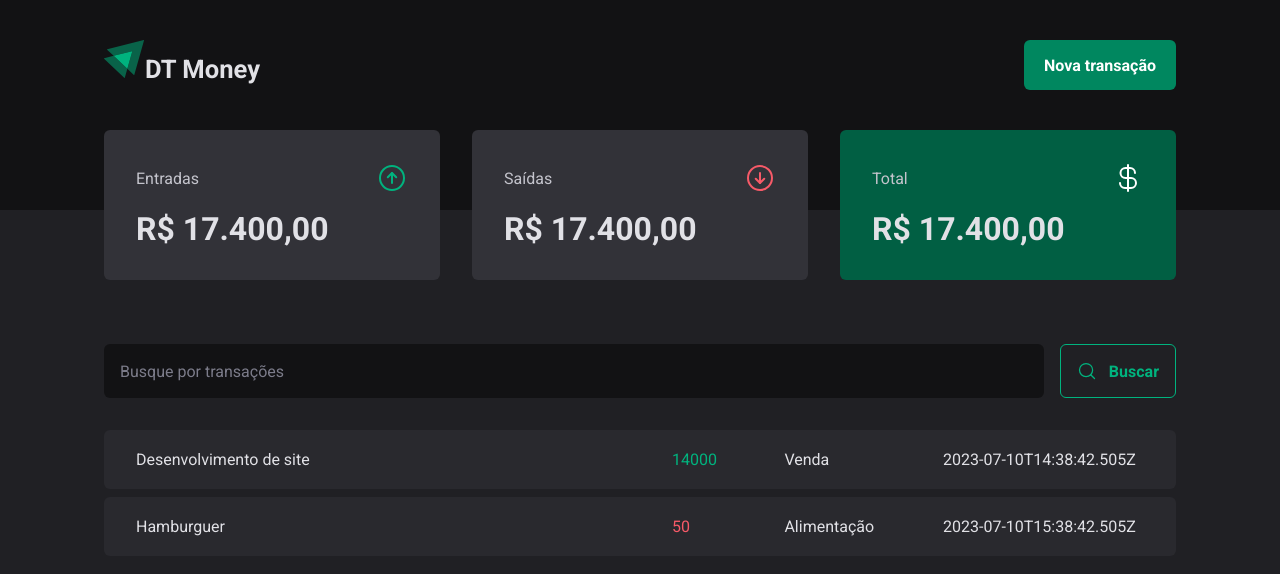
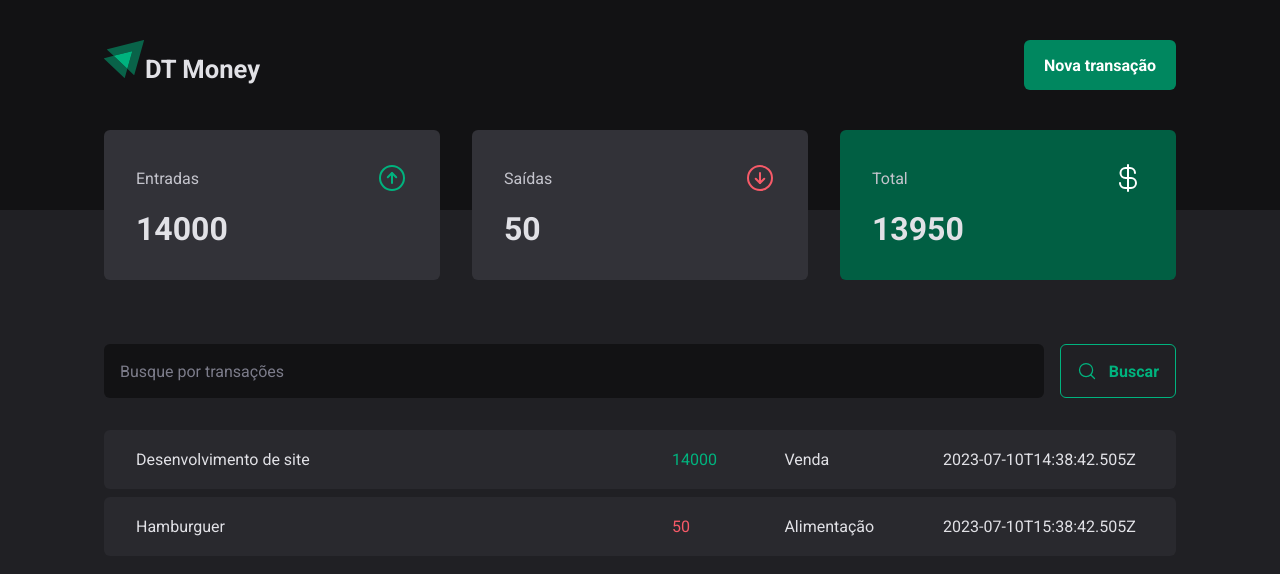
Before and after one commit to bruno-rodrigues-d/dt-money, a React (Vite) app: page / in a window 1280 px wide. Shown: the top 574 px of the page. Built offline with nearby package versions, Linux system fonts and the light colour scheme; data requests are answered from the project's data file.

Commit message:
Usando ContextAPI

```diff
--- a/src/App.tsx
+++ b/src/App.tsx
@@ -1,4 +1,5 @@
 import { ThemeProvider } from "styled-components";
+import { TransactionsProvider } from "./contexts/TransactionsContext";
 import { Transactions } from "./pages/Transactions";
 import { GlobalStyle } from "./styles/global";
 import { defaultTheme } from "./styles/themes/default";
@@ -9,7 +10,10 @@
     <>
       <ThemeProvider theme={defaultTheme}>
         <GlobalStyle />
-        <Transactions />
+
+        <TransactionsProvider>
+          <Transactions />
+        </TransactionsProvider>
       </ThemeProvider>
     </>
   )
--- a/src/components/Summary/index.tsx
+++ b/src/components/Summary/index.tsx
@@ -1,7 +1,30 @@
 import { ArrowCircleDown, ArrowCircleUp, CurrencyDollar } from "phosphor-react";
+import { useContext } from "react";
+import { TransactionContext } from "../../contexts/TransactionsContext";
 import { SummaryContainer, SummaryCard } from "./styles";
 
 export function Summary() {
+  const { transactions } = useContext(TransactionContext);
+
+  const summary = transactions.reduce(
+    (acc, transaction) => {
+      if (transaction.type === 'income') {
+        acc.income += transaction.price;
+        acc.total += transaction.price;
+      } else {
+        acc.outcome += transaction.price;
+        acc.total -= transaction.price;
+      }
+
+      return acc;
+    },
+    {
+      income: 0,
+      outcome: 0,
+      total: 0
+    }
+  );
+
   return(
     <SummaryContainer>
       <SummaryCard>
@@ -10,7 +33,7 @@
           <ArrowCircleUp size={32} color='#00B37E' />
         </header>
 
-        <strong>R$ 17.400,00</strong>
+        <strong>{summary.income}</strong>
       </SummaryCard>
 
       <SummaryCard>
@@ -19,7 +42,7 @@
           <ArrowCircleDown size={32} color='#F75A68' />
         </header>
 
-        <strong>R$ 17.400,00</strong>
+        <strong>{summary.outcome}</strong>
       </SummaryCard>
 
       <SummaryCard variant='green'>
@@ -28,7 +51,7 @@
           <CurrencyDollar size={32} color='#FFF' />
         </header>
 
-        <strong>R$ 17.400,00</strong>
+        <strong>{summary.total}</strong>
       </SummaryCard>
     </SummaryContainer>
   )
--- /dev/null
+++ b/src/contexts/TransactionsContext.tsx
@@ -0,0 +1,41 @@
+import { createContext, ReactNode, useEffect, useState } from "react";
+
+interface Transaction {
+  id: number;
+  description: string;
+  type: 'income' | 'outcome';
+  price: number;
+  category: string;
+  createdAt: string;
+}
+
+interface TransactionContextType {
+  transactions: Transaction[];
+}
+
+interface TransactionsProviderProps {
+  children: ReactNode;
+}
+
+export const TransactionContext = createContext({} as TransactionContextType)
+
+export function TransactionsProvider({ children }: TransactionsProviderProps) {
+  const [transactions, setTransactions] = useState<Transaction[]>([])
+
+  async function loadTransactions() {
+    const response = await fetch('http://localhost:3333/transactions');
+    const data = await response.json();
+
+    setTransactions(data);
+  }
+
+  useEffect(() => {
+    loadTransactions();
+  }, [])
+
+  return(
+    <TransactionContext.Provider value={{ transactions }}>
+      {children}
+    </TransactionContext.Provider>
+  )
+}
--- a/src/pages/Transactions/index.tsx
+++ b/src/pages/Transactions/index.tsx
@@ -1,31 +1,12 @@
-import { useEffect, useState } from "react";
+import { useContext } from "react";
 import { Header } from "../../components/Header";
 import { Summary } from "../../components/Summary";
+import { TransactionContext } from "../../contexts/TransactionsContext";
 import { SearchForm } from "./components/SearchForm";
 import { TransactionsContainer, TransactionsTable, PriceHightlight } from "./styles";
 
-interface Transaction {
-  id: number;
-  description: string;
-  type: 'income' | 'outcome';
-  price: number;
-  category: string;
-  createdAt: string;
-}
-
 export function Transactions() {
-  const [transactions, setTransactions] = useState<Transaction[]>([])
-
-  async function loadTransactions() {
-    const response = await fetch('http://localhost:3333/transactions');
-    const data = await response.json();
-
-    setTransactions(data);
-  }
-
-  useEffect(() => {
-    loadTransactions();
-  }, [])
+  const { transactions } = useContext(TransactionContext);
 
   return(
     <div>
```
